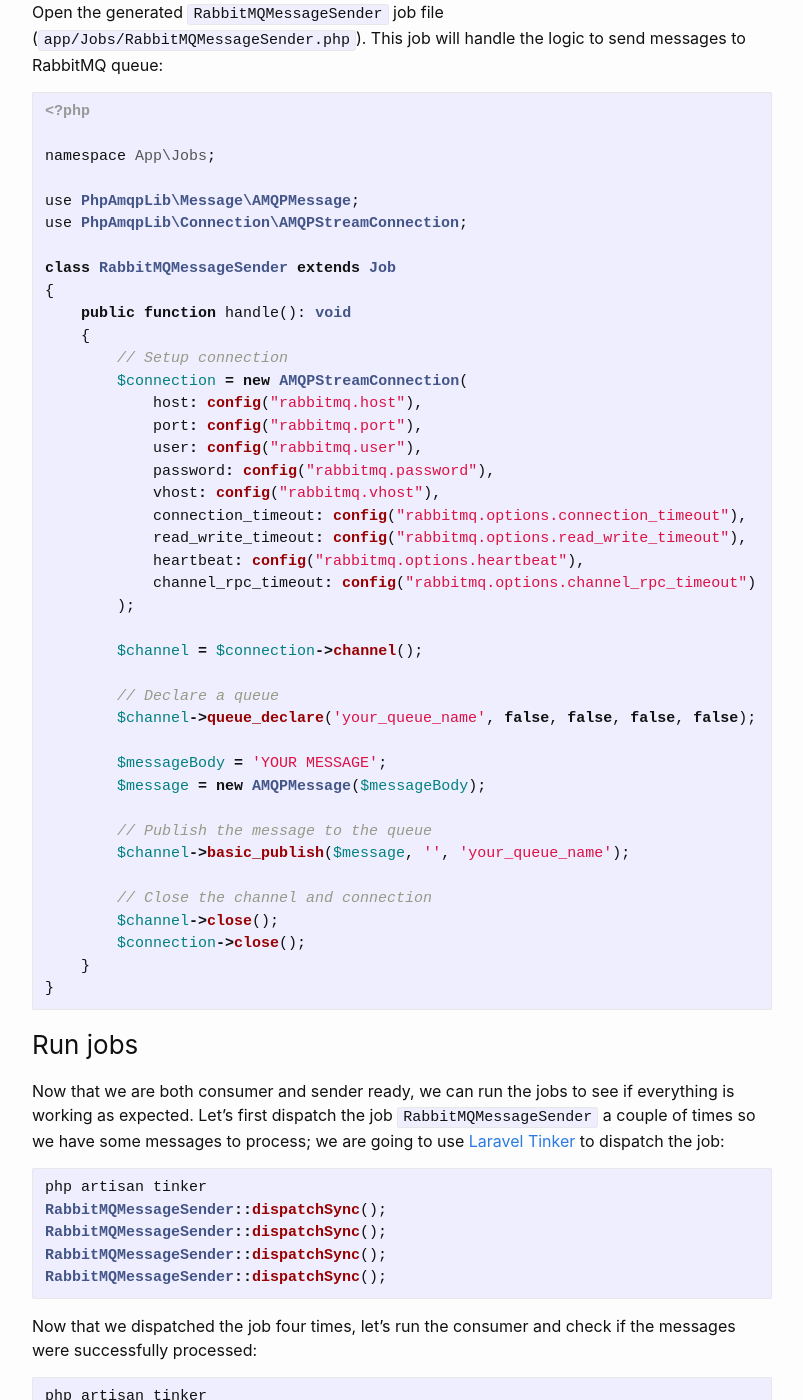
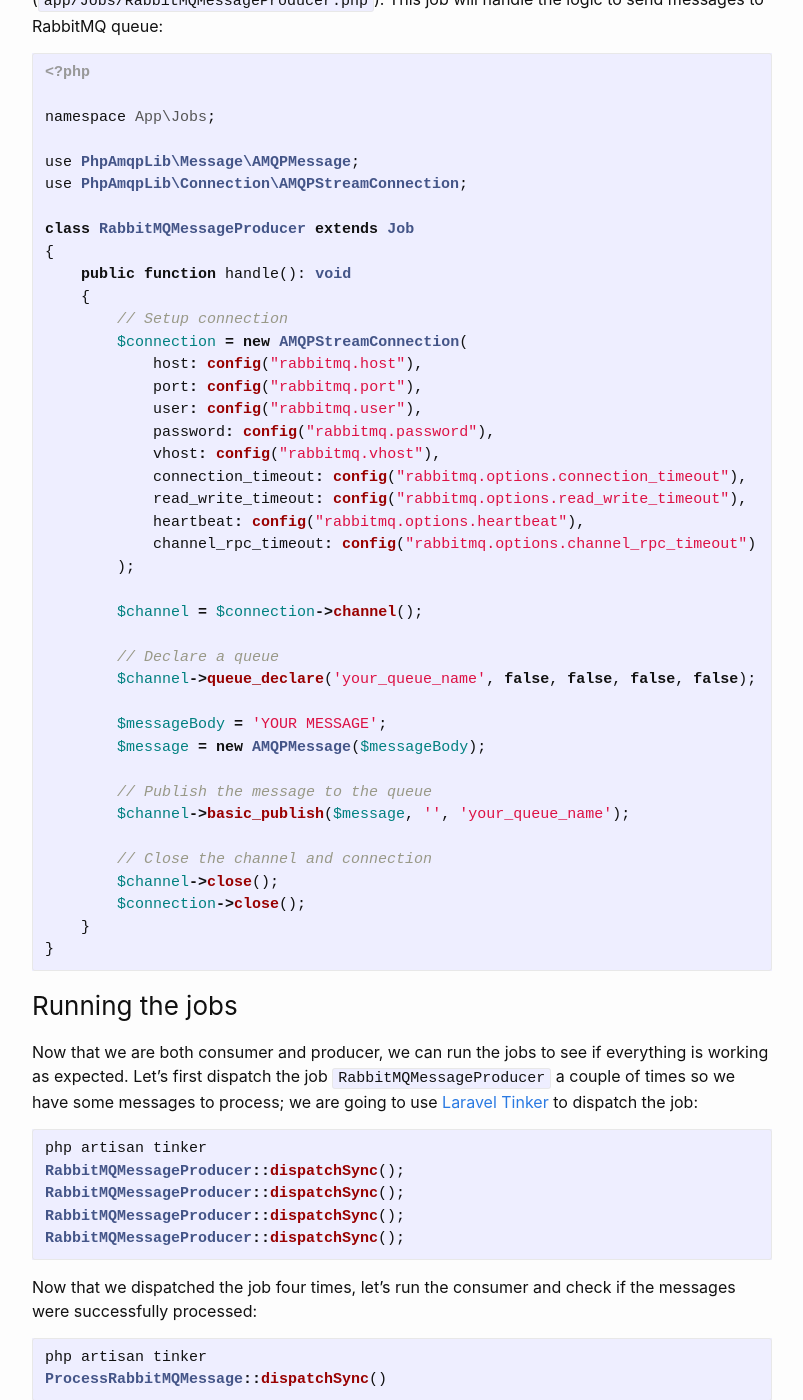
Before and after one commit to joao-salomao/joao-salomao.github.io, a Jekyll site: the page built from docs/_posts/2023-11-24-consume-rabbitmq-queues-with-laravel-jobs.md, in a window 1280 px wide and 1400 px high, scrolled down 3893 px. Shown: the whole window, without its empty margins (238-1041 px from the left). Built offline with Jekyll 4.4.1, drawn with Linux system fonts in a browser that asks for light colours; some of the changed text lies outside the part shown.

Commit message:
Text improvements

````diff
--- a/docs/_posts/2023-11-24-consume-rabbitmq-queues-with-laravel-jobs.md
+++ b/docs/_posts/2023-11-24-consume-rabbitmq-queues-with-laravel-jobs.md
@@ -47,7 +47,7 @@ RABBITMQ_PASSWORD=your_password
 
 ```
 
-### Creating a Laravel Job for RabbitMQ Queue Consumption
+### Creating the consumer
 Generate a new job using the [Laravel Artisan CLI](https://laravel.com/docs/10.x/artisan):
 ```bash
 php artisan make:job ProcessRabbitMQMessage
@@ -140,13 +140,13 @@ Add the following line to the method `schedule` on the file  `App\Console\Kernel
 $schedule->job(new ProcessRabbitMQMessage)->hourly();
 ```
 
-### Create a basic message sender to test your consumer locally
+### Creating a basic producer
 Generate a new job using the Laravel Artisan CLI:
 ```bash
-php artisan make:job RabbitMQMessageSender
+php artisan make:job RabbitMQMessageProducer
 ```
 
-Open the generated `RabbitMQMessageSender` job file (`app/Jobs/RabbitMQMessageSender.php`). This job will handle the logic to send messages to RabbitMQ queue:
+Open the generated `RabbitMQMessageProducer` job file (`app/Jobs/RabbitMQMessageProducer.php`). This job will handle the logic to send messages to RabbitMQ queue:
 ```php
 <?php
 
@@ -155,7 +155,7 @@ namespace App\Jobs;
 use PhpAmqpLib\Message\AMQPMessage;
 use PhpAmqpLib\Connection\AMQPStreamConnection;
 
-class RabbitMQMessageSender extends Job
+class RabbitMQMessageProducer extends Job
 {
     public function handle(): void
     {
@@ -189,14 +189,14 @@ class RabbitMQMessageSender extends Job
     }
 }
 ```
-### Run jobs
-Now that we are both consumer and sender ready, we can run the jobs to see if everything is working as expected. Let's first dispatch the job `RabbitMQMessageSender` a couple of times so we have some messages to process; we are going to use[ Laravel Tinker](https://laravel.com/docs/10.x/artisan#tinker) to dispatch the job:
+### Running the jobs
+Now that we are both consumer and producer, we can run the jobs to see if everything is working as expected. Let's first dispatch the job `RabbitMQMessageProducer` a couple of times so we have some messages to process; we are going to use [Laravel Tinker](https://laravel.com/docs/10.x/artisan#tinker) to dispatch the job:
 ```php
 php artisan tinker
-RabbitMQMessageSender::dispatchSync();
-RabbitMQMessageSender::dispatchSync();
-RabbitMQMessageSender::dispatchSync();
-RabbitMQMessageSender::dispatchSync();
+RabbitMQMessageProducer::dispatchSync();
+RabbitMQMessageProducer::dispatchSync();
+RabbitMQMessageProducer::dispatchSync();
+RabbitMQMessageProducer::dispatchSync();
 ```
 
 Now that we dispatched the job four times, let's run the consumer and check if the messages were successfully processed:
````
Also changed, not shown: docs/_posts/2023-02-01-how-i-became-a-software-developer.md (+1 -1 lines).
